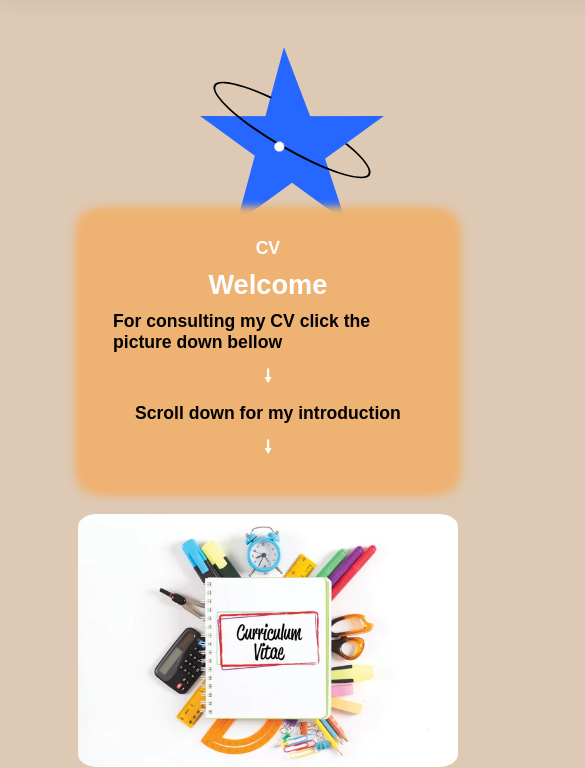
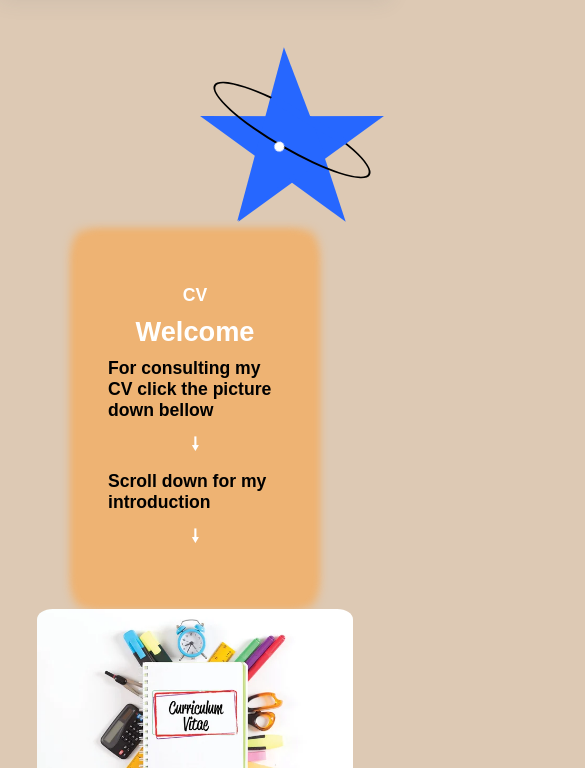
Before and after one commit to MaheutNicolas/CV, a plain HTML site: page index.html in a window 390 px wide. Shown: the part 76-844 px from the top of the page, 585 px wide, since content can reach past the window. Drawn offline with Linux system fonts and the light colour scheme.

Commit message:
Update style.css

```diff
--- a/style.css
+++ b/style.css
@@ -349,19 +349,22 @@
     width: 100svw;
   }
   .section {
-     width: 100%;
+    width: 100%;
+    height: 100vh;
+  }
+  .data {
+    width: 100%;
   }
   .grid {
-    grid-template-columns: 1fr;
-    grid-template-rows: 1fr 1fr;
+    gap: 0px;
+    grid-template-columns: 100%;
+    grid-template-rows: 100%;
   }
   .content,
   .img {
-    height: 30vh;
+    height: 25vh;
   }
-  .header {
-    width: 90dvh;
-  }
+
   /*--- Menu ---*/
   .menu {
     flex-direction: column;
```
